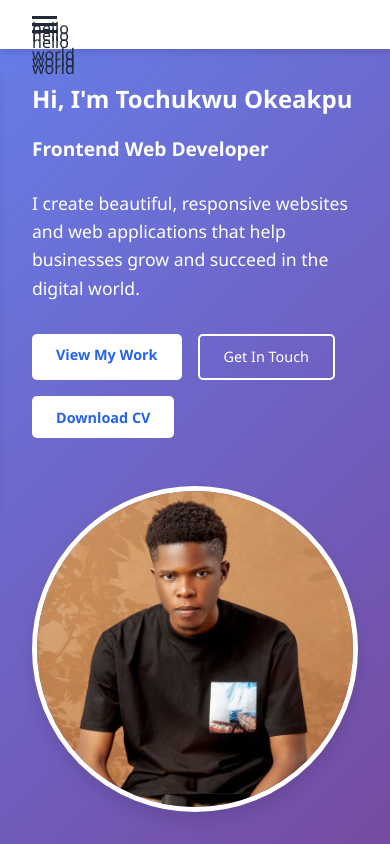
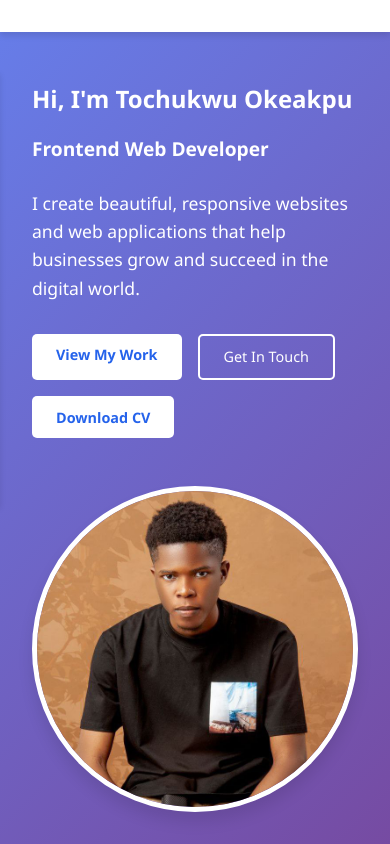
Before and after one commit to Toch-man/single-personal-application, a plain HTML site: page index.html in a window 390 px wide. Shown: the top 844 px of the page. Drawn offline with Linux system fonts and the light colour scheme.

Commit message:
image issues

```diff
--- a/index.html
+++ b/index.html
@@ -18,11 +18,7 @@
           <li><a href="#portfolio">Portfolio</a></li>
           <li><a href="#contact">Contact</a></li>
         </ul>
-        <div class="hamburger" id="hamburger">
-          <span>hello world</span>
-          <span>hello world</span>
-          <span>hello world</span>
-        </div>
+        <div class="hamburger" id="hamburger"></div>
       </div>
     </nav>
 
```
